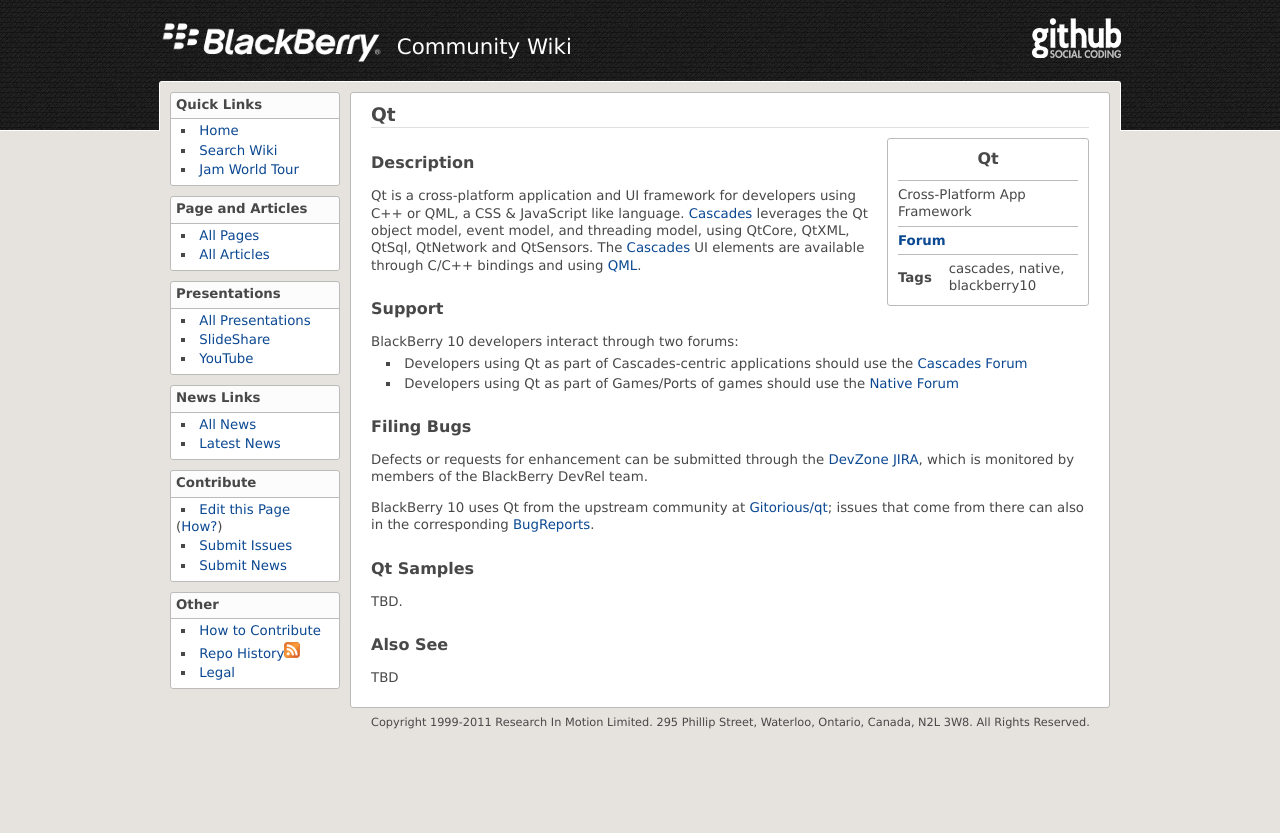
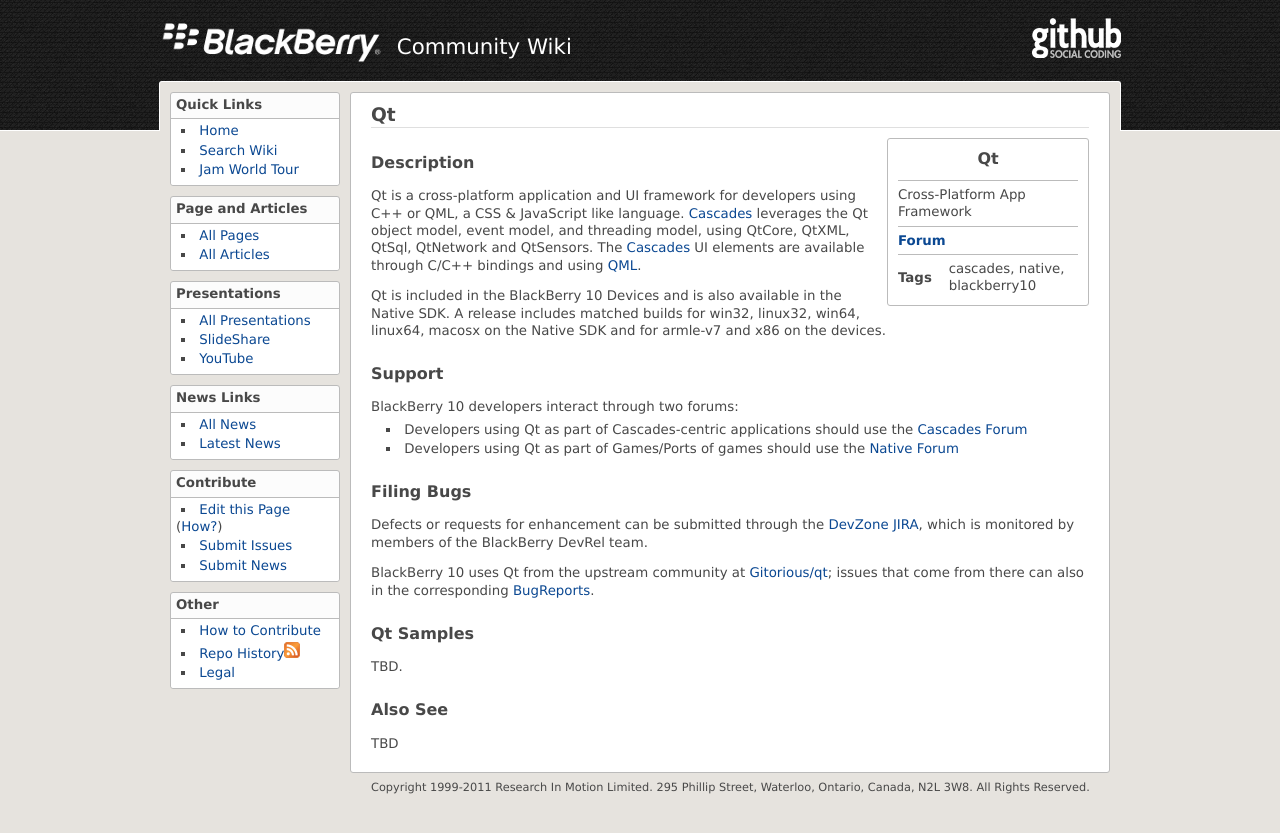
Before and after one commit to blackberry/Community, a Jekyll site: the page built from Qt.md, in a window 1280 px wide. Shown: the top 833 px of the page. Built offline with Jekyll 4.4.1, drawn with Linux system fonts in a browser that asks for light colours.

Commit message:
Added info on matching builds on NDK and device

```diff
--- a/Qt.md
+++ b/Qt.md
@@ -14,6 +14,11 @@
 [Cascades] leverages the Qt object model, event model, and threading model, using
 QtCore, QtXML, QtSql, QtNetwork and QtSensors.
 The [Cascades] UI elements are available through C/C++ bindings and using [QML].
+
+Qt is included in the BlackBerry 10 Devices and is also available in the Native SDK.
+A release includes matched builds for win32, linux32, win64, linux64, macosx
+on the Native SDK
+and for armle-v7 and x86 on the devices.
 
 ### Support
 
```
